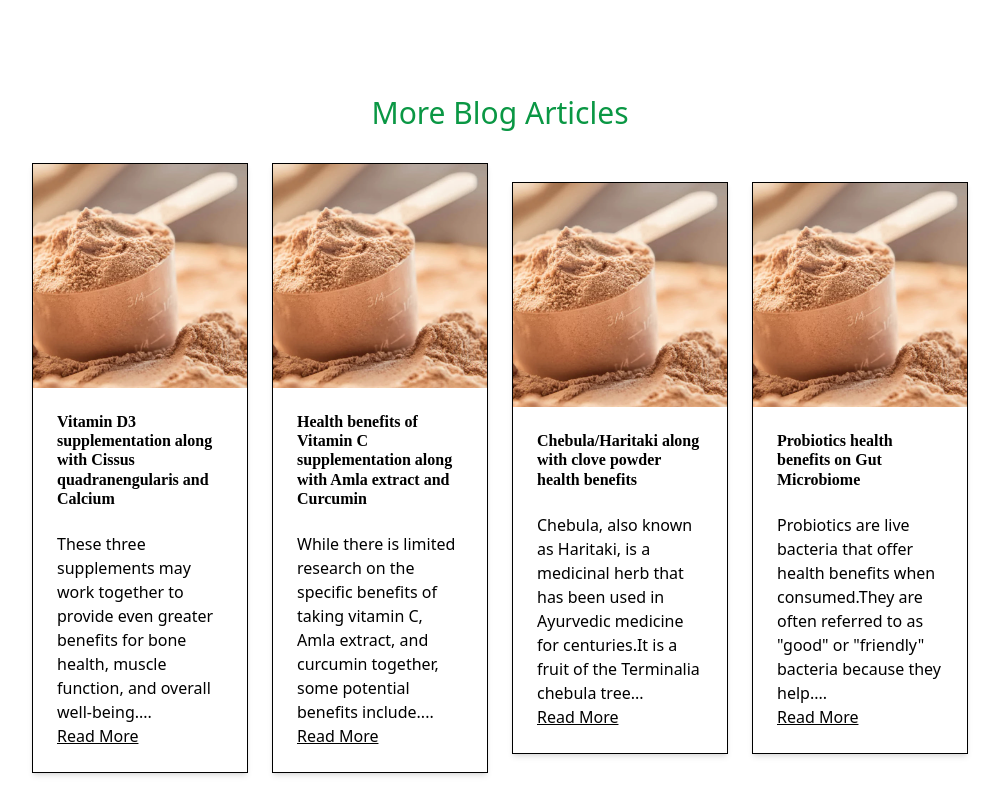
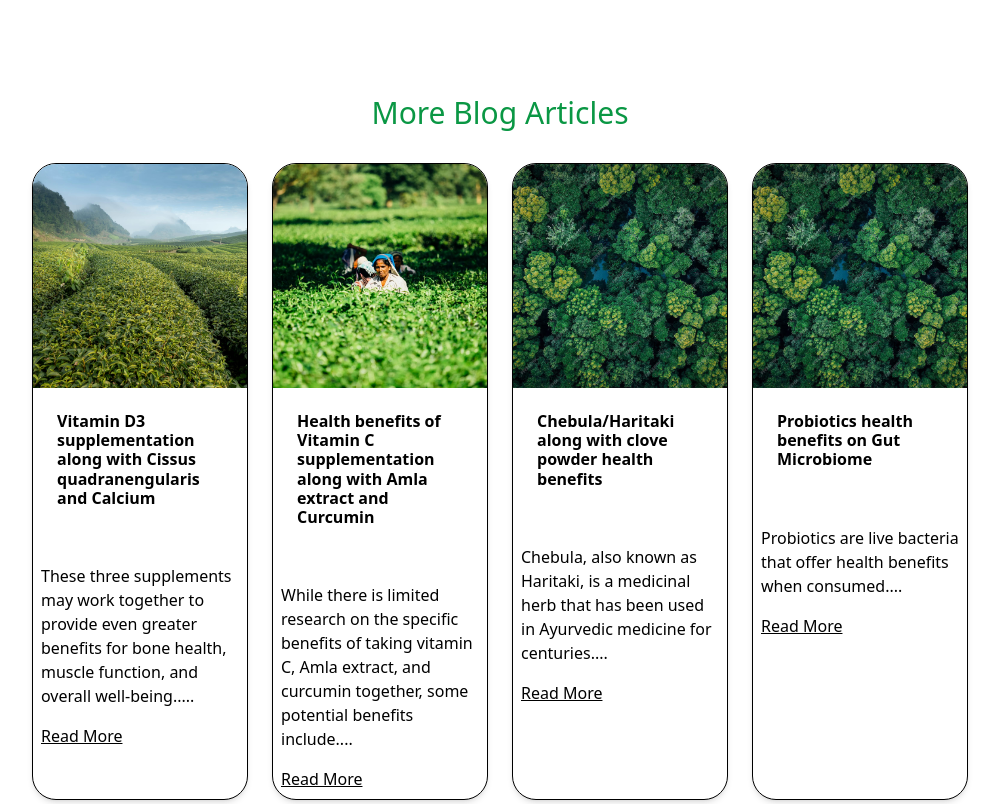
Before and after one commit to Swapnil-2502/Health-Supplement-, a plain HTML site: page blogs.html in a window 1280 px wide. Shown: the part 1300-2104 px from the top of the page, without its empty margins (140-1139 px from the left). Drawn offline with nearby package versions, Linux system fonts and the light colour scheme.

Commit message:
More blogs dynamic

```diff
--- a/blogs.html
+++ b/blogs.html
@@ -163,6 +163,7 @@
         <h1 class="px-5 text-xl md:text-3xl text-center font-thin">how we view nature, wellness, and technology. We'd like to share our knowledge with you!</h1>
     </div>
 
+    <!-- carousel -->
     <div class="swiper mySwiper my-14 ">
         <div class="swiper-wrapper" style="font-family: font-gt-walsheim;">
 
@@ -182,7 +183,7 @@
                     blogSlide.classList.add('swiper-slide', 'relative', 'flex', 'flex-col', 'justify-center', 'items-center', 'bg-gray-100', 'py-10');
 
                     const image = document.createElement('img');
-                    image.classList.add('w-72', 'md:w-96', 'h-60', 'md:h-80');
+                    image.classList.add('w-72', 'md:w-96', 'h-60', 'md:h-80', 'rounded-3xl');
                     image.src = blog.image;
                     image.alt = blog.title;
 
@@ -211,52 +212,71 @@
             .catch(error => console.error('Error fetching blogs:', error));
     </script>
 
-
-
     <!-- More Blogs -->
     <div class="container-fluid py-10">
         <h1 class="text-center text-3xl" style="color: #0a9744">More Blog Articles</h1>
+        <div id="blogContainer" class="grid grid-rows-1 grid-cols-1 md:grid-cols-2 lg:grid-cols-4 gap-6 items-center justify-center pt-8 px-10 md:px-40">
 
-        <div class="grid grid-rows-1 grid-cols-1 md:grid-cols-2 lg:grid-cols-4 gap-6 items-center justify-center pt-8 px-10 md:px-40">
-            <div class="bg-white shadow-md overflow-hidden border border-black ">
-                <img class="w-full h-56 object-cover object-center transition-transform duration-300 transform hover:scale-105" src="./images/1_whey_protein.jpg" alt="Product 1">
-                <div class="p-4 pb-9 pt-4">
-                    <h1 class="font-bold text-black" style="font-family: font-gt-walsheim;" >Vitamin D3 supplementation along with Cissus quadranengularis and Calcium
-                    </h1>
-                    <p class="text-black pt-4">These three supplements may work together to provide even greater benefits for bone health, muscle function, and overall well-being....</p>
-                    <a class="underline text-black ReadMore" href="./blog1.html" >Read More</a>
-                </div>
-            </div>
-            <div class="bg-white shadow-md overflow-hidden border border-black ">
-                <img class="w-full h-56 object-cover object-center transition-transform duration-300 transform hover:scale-105" src="./images/1_whey_protein.jpg" alt="Product 1">
-                <div class="p-4 pb-9  pt-4">
-                    <h1 class="font-bold text-black" style="font-family: font-gt-walsheim;" >Health benefits of Vitamin C supplementation along with Amla extract and Curcumin
-                    </h1>
-                    <p class="text-black pt-4">While there is limited research on the specific benefits of taking vitamin C, Amla extract, and curcumin together, some potential benefits include....</p>
-                    <a class="underline text-black ReadMore" href="" >Read More</a>
-                </div>
-            </div>
-            <div class="bg-white shadow-md overflow-hidden  border border-black ">
-                <img class="w-full h-56 object-cover object-center transition-transform duration-300 transform hover:scale-105" src="./images/1_whey_protein.jpg" alt="Product 1">
-                <div class="p-4 pb-9  pt-4">
-                    <h1 class="font-bold text-black" style="font-family: font-gt-walsheim;" >Chebula/Haritaki along with clove powder health benefits
-                    </h1>
-                    <p class="text-black pt-4">Chebula, also known as Haritaki, is a medicinal herb that has been used in Ayurvedic medicine for centuries.It is a fruit of the Terminalia chebula tree...</p>
-                    <a class="underline text-black ReadMore" href="" >Read More</a>
-                </div>
-            </div>
-            <div class="bg-white shadow-md overflow-hidden border border-black ">
-                <img class="w-full h-56 object-cover object-center transition-transform duration-300 transform hover:scale-105" src="./images/1_whey_protein.jpg" alt="Product 1">
-                <div class="p-4 pb-9 pt-4">
-                    <h1 class="font-bold text-black" style="font-family: font-gt-walsheim;" >Probiotics health benefits on Gut Microbiome
-                    </h1>
-                    <p class="text-black pt-4">Probiotics are live bacteria that offer health benefits when consumed.They are often referred to as "good" or "friendly" bacteria because they help....</p>
-                    <a class="underline text-black ReadMore" href="" >Read More</a>
-                </div>
-            </div>
         </div>
     </div>
+    <script>
+        // Fetch data from blogs.json
+            fetch('./blogs.json')
+            .then(response => response.json())
+            .then(data => {
+            const blogContainer = document.getElementById('blogContainer');
 
+            // Loop through the array of blog posts
+            data.forEach(post => {
+                // Create HTML elements for each blog post
+                const blogPost = document.createElement('div');
+                blogPost.className = 'bg-white shadow-md overflow-hidden border border-black rounded-3xl';
+                blogPost.style.height = '100%'
+
+                // Create and append the image
+                const image = document.createElement('img');
+                image.className = 'w-full h-56 object-cover object-center transition-transform duration-300 transform hover:scale-105';
+                image.src = post.image;
+                image.alt = post.title;
+                blogPost.appendChild(image);
+
+                // Create div element for title
+                const titleDiv = document.createElement('div');
+                titleDiv.className = 'p-4 pt-4';
+                const title = document.createElement('h1');
+                title.className = 'font-bold text-black';
+                title.textContent = post.title;
+                titleDiv.appendChild(title);
+
+                // Create div element for content
+                const contentDiv = document.createElement('div');
+                contentDiv.className = 'p-2';
+                const description = document.createElement('p');
+                description.className = 'text-black pt-4';
+                description.textContent = post.content;
+                contentDiv.appendChild(description);
+
+                // Create div element for content
+                const readDiv = document.createElement('div');
+                readDiv.className = 'p-2';
+                const readMore = document.createElement('a');
+                readMore.className = 'underline text-black ReadMore';
+                readMore.href = post.link;
+                readMore.textContent = 'Read More';
+                readDiv.appendChild(readMore);
+
+
+                blogPost.appendChild(titleDiv);
+                blogPost.appendChild(contentDiv);
+                blogPost.appendChild(readDiv);
+
+                // Append the blog post to the container
+                blogContainer.appendChild(blogPost);
+            });
+            })
+            .catch(error => console.error('Error fetching blog data:', error));
+
+    </script>
 
 
     <!-- New Footer Section -->
```
